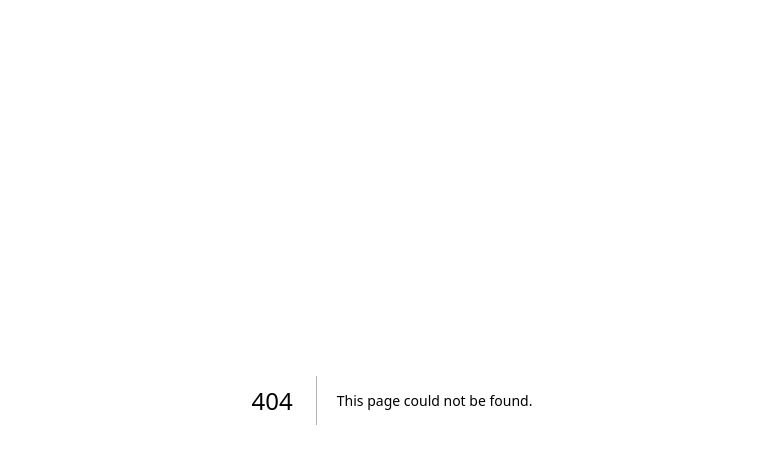
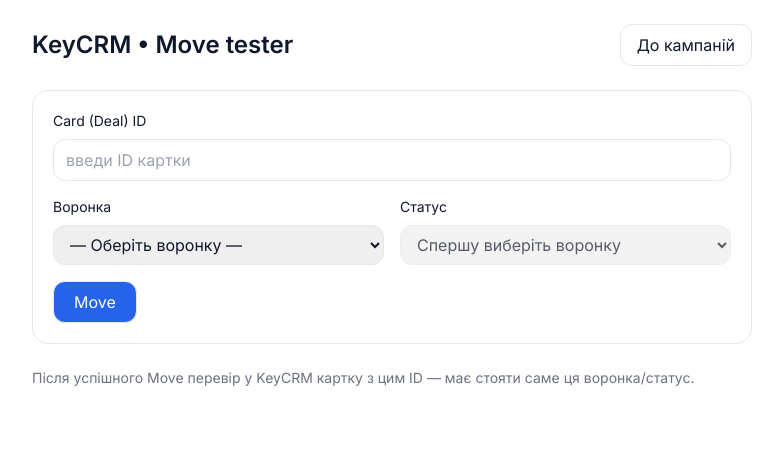
Before and after one commit to yurashko-ux/P-3-0, a Next.js app in the folder web/: page /admin/tools/move in a window 1280 px wide. Before the commit this address had no page. Shown: the top 464 px of the page, without its empty margins (248-1031 px from the left). Built offline with nearby package versions, Linux system fonts and the light colour scheme.

Commit message:
Create page.tsx

```diff
--- /dev/null
+++ b/web/app/admin/tools/move/page.tsx
@@ -0,0 +1,125 @@
+// web/app/admin/tools/move/page.tsx
+'use client';
+
+import { useEffect, useState } from 'react';
+import Link from 'next/link';
+
+type Item = { id: string; title: string };
+
+function asArray(x: any): any[] {
+  if (Array.isArray(x)) return x;
+  if (x && typeof x === 'object') {
+    for (const k of ['items', 'data', 'result', 'rows']) if (Array.isArray((x as any)[k])) return (x as any)[k];
+  }
+  return [];
+}
+function toItems(arr: any[]): Item[] {
+  const out: Item[] = [];
+  for (const p of arr) {
+    const id = p?.id ?? p?.value ?? p?.key ?? p?.pipeline_id ?? p?.status_id ?? p?.uuid;
+    const title = p?.title ?? p?.name ?? p?.label ?? p?.alias ?? (id != null ? `#${id}` : '');
+    if (id != null) out.push({ id: String(id), title: String(title) });
+  }
+  const uniq = new Map<string, Item>();
+  out.forEach(i => uniq.set(i.id, i));
+  return [...uniq.values()];
+}
+async function fetchItems(url: string): Promise<Item[]> {
+  const r = await fetch(url, { cache: 'no-store' });
+  if (!r.ok) return [];
+  const j = await r.json().catch(() => ({}));
+  return toItems(asArray(j?.items ?? j?.data ?? j?.result ?? j));
+}
+
+export default function MoveTesterPage() {
+  const [pipelines, setPipelines] = useState<Item[]>([]);
+  const [statuses, setStatuses] = useState<Item[]>([]);
+  const [cardId, setCardId] = useState('');
+  const [pipelineId, setPipelineId] = useState('');
+  const [statusId, setStatusId] = useState('');
+  const [sending, setSending] = useState(false);
+  const [msg, setMsg] = useState<string | null>(null);
+
+  useEffect(() => {
+    (async () => setPipelines(await fetchItems('/api/keycrm/pipelines')))();
+  }, []);
+  useEffect(() => {
+    (async () => {
+      setStatuses([]);
+      setStatusId('');
+      if (!pipelineId) return;
+      setStatuses(await fetchItems(`/api/keycrm/statuses?pipeline_id=${encodeURIComponent(pipelineId)}`));
+    })();
+  }, [pipelineId]);
+
+  async function onMove() {
+    setMsg(null);
+    if (!cardId || !pipelineId || !statusId) {
+      setMsg('Заповни всі поля');
+      return;
+    }
+    setSending(true);
+    try {
+      const r = await fetch('/api/keycrm/move', {
+        method: 'POST',
+        headers: { 'Content-Type': 'application/json' },
+        body: JSON.stringify({
+          card_id: cardId.trim(),
+          to_pipeline_id: pipelineId,
+          to_status_id: statusId,
+        }),
+      });
+      const j = await r.json().catch(() => ({}));
+      if (!r.ok || j?.ok === false) throw new Error(j?.error || `${r.status}`);
+      setMsg('✅ Переміщено успішно');
+    } catch (e: any) {
+      setMsg(`❌ Помилка: ${e?.message || 'move failed'}`);
+    } finally {
+      setSending(false);
+    }
+  }
+
+  return (
+    <div className="mx-auto max-w-3xl p-6 space-y-6">
+      <div className="flex items-center justify-between">
+        <h1 className="text-2xl font-semibold">KeyCRM • Move tester</h1>
+        <Link href="/admin/campaigns" className="rounded-xl px-4 py-2 border">До кампаній</Link>
+      </div>
+
+      <div className="rounded-2xl border p-5 space-y-4">
+        <div>
+          <label className="block text-sm mb-2">Card (Deal) ID</label>
+          <input className="w-full rounded-xl border px-3 py-2" placeholder="введи ID картки" value={cardId} onChange={e => setCardId(e.target.value)}/>
+        </div>
+
+        <div className="grid grid-cols-1 md:grid-cols-2 gap-4">
+          <div>
+            <label className="block text-sm mb-2">Воронка</label>
+            <select className="w-full rounded-xl border px-3 py-2" value={pipelineId} onChange={e => setPipelineId(e.target.value)}>
+              <option value="">— Оберіть воронку —</option>
+              {pipelines.map(p => <option key={p.id} value={p.id}>{p.title}</option>)}
+            </select>
+          </div>
+          <div>
+            <label className="block text-sm mb-2">Статус</label>
+            <select className="w-full rounded-xl border px-3 py-2" value={statusId} onChange={e => setStatusId(e.target.value)} disabled={!pipelineId}>
+              <option value="">{pipelineId ? '— Оберіть статус —' : 'Спершу виберіть воронку'}</option>
+              {statuses.map(s => <option key={s.id} value={s.id}>{s.title}</option>)}
+            </select>
+          </div>
+        </div>
+
+        <div className="flex items-center gap-3">
+          <button onClick={onMove} disabled={sending} className="rounded-xl px-5 py-2 border bg-blue-600 text-white disabled:opacity-50">
+            {sending ? 'Переміщуємо…' : 'Move'}
+          </button>
+          {msg && <div className="text-sm">{msg}</div>}
+        </div>
+      </div>
+
+      <p className="text-sm text-gray-500">
+        Після успішного Move перевір у KeyCRM картку з цим ID — має стояти саме ця воронка/статус.
+      </p>
+    </div>
+  );
+}
```
